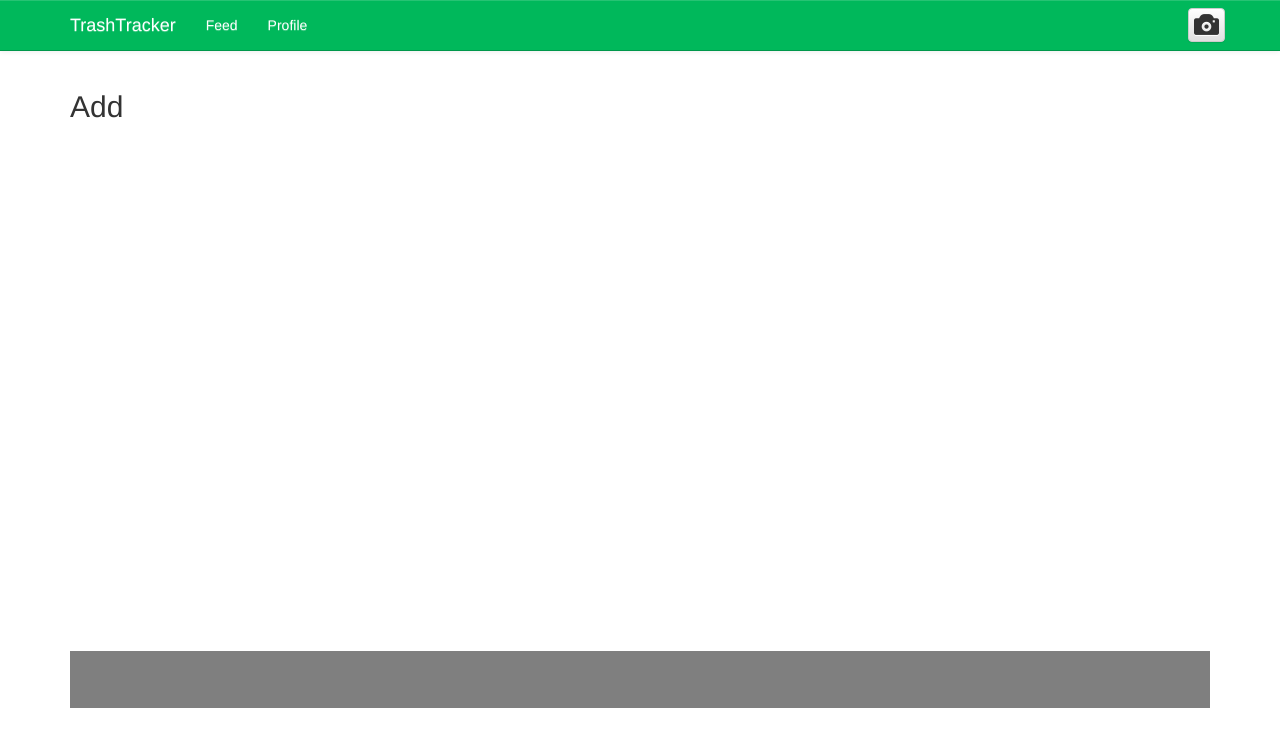
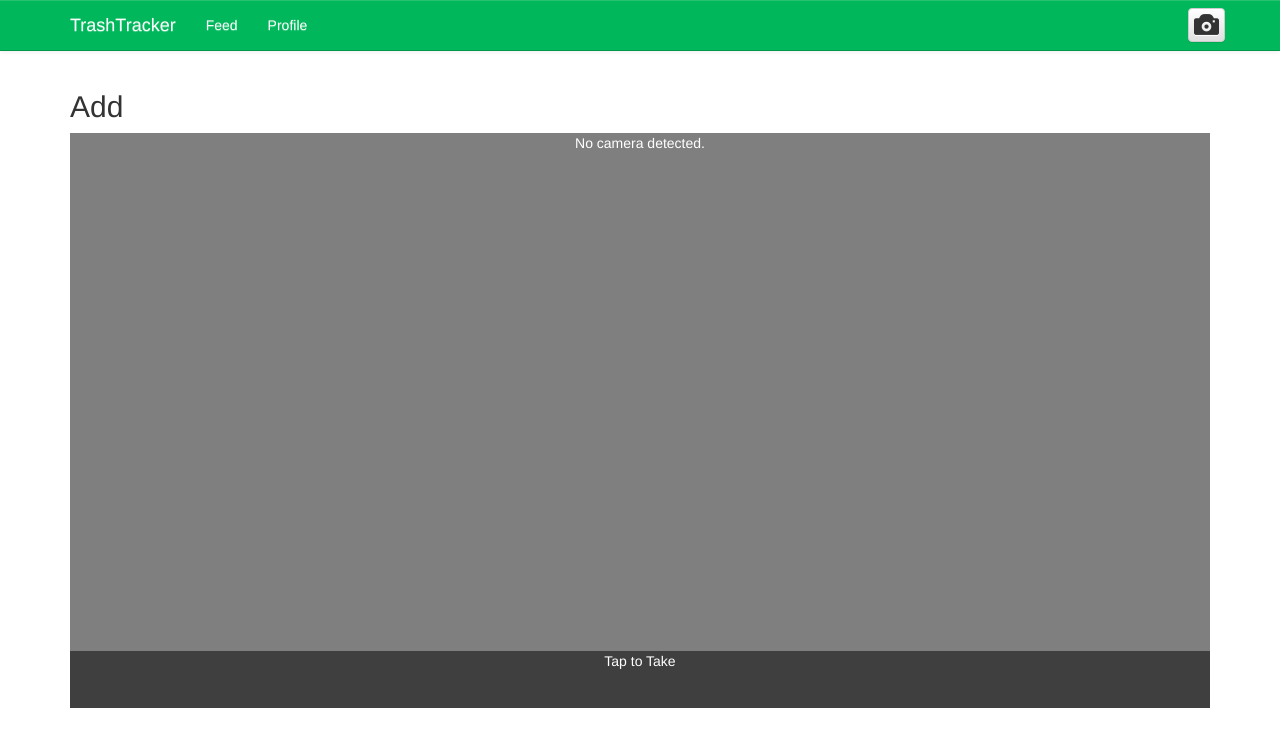
Before and after one commit to kocsenc/FoodTracker, a Jekyll site: the page built from submit.html, in a window 1280 px wide. Shown: the top 747 px of the page. Built offline with Jekyll 4.4.1, drawn with Linux system fonts in a browser that asks for light colours; nearby versions of some CDN libraries; part of the change alters nothing that is shown.

Commit message:
Cleanup the camera stuff.

```diff
--- a/submit.html
+++ b/submit.html
@@ -4,8 +4,8 @@ title: New Submission
 
 <h2>Add</h2>
 <div id="lel" style="width: 100%; height: auto; position: relative; padding: 0; margin: 0;">
-    <div id="overlay" style="width: 100%; height: 10%; position: absolute; bottom: 0; left: 0; background: rgba(0,0,0, .5); color: white; text-align: center; padding: 0; margin: 0;">
-    </div>
+    <div id="noCamera" style="width: 100%; height: 100%; position: absolute; bottom: 0; left: 0; background: rgba(0,0,0, .5); color: white; text-align: center; padding: 0; margin: 0; display: hidden;">No camera detected.</div>
+    <div id="overlay" style="width: 100%; height: 10%; position: absolute; bottom: 0; left: 0; background: rgba(0,0,0, .5); color: white; text-align: center; padding: 0; margin: 0;">Tap to Take</div>
     <video autoplay id = "camera" style="width: 100%; padding: 0; margin: 0;"></video>
 </div>
 
@@ -15,7 +15,7 @@ title: New Submission
 var overlay = document.querySelector('#overlay');
 var localMediaStream = null;
 
-video.addEventListener('click', function(){
+function listener(){
   if(video.paused) {
     video.play();
     overlay.innerHTML = "Tap to Take";
@@ -24,9 +24,10 @@ video.addEventListener('click', function(){
     overlay.innerHTML = "Tap to Retake";
 
   }
-}, false);
+}
 
-    // Not showing vendor prefixes or code that works cross-browser.
+video.addEventListener('click', listener, false);
+
 MediaStreamTrack.getSources(function(sourceInfos){
   console.log(sourceInfos);
   var videoSources = [];
@@ -41,9 +42,17 @@ MediaStreamTrack.getSources(function(sourceInfos){
       environmentCamera = sourceInfo;
     }
   }
+
   environmentCamera = environmentCamera || videoSources[0];
 
+  if (videoSources.length === 0)
+  {
+    overlay.innerHTML = "No camera detected.";
+    video.removeEventListener('click', listener);
+    document.getElementById("noCamera").style.display = "block";
+  }
 
+  // Not showing vendor prefixes or code that works cross-browser.
   navigator.webkitGetUserMedia({video: { optional: [{sourceId: environmentCamera.id}]}} ,function(stream) {
     console.log(stream);
     localMediaStream = stream;
@@ -53,6 +62,4 @@ MediaStreamTrack.getSources(function(sourceInfos){
   });
 });
 
-
-
 </script>
```
Lines whose indentation alone changed are shown as unchanged.
